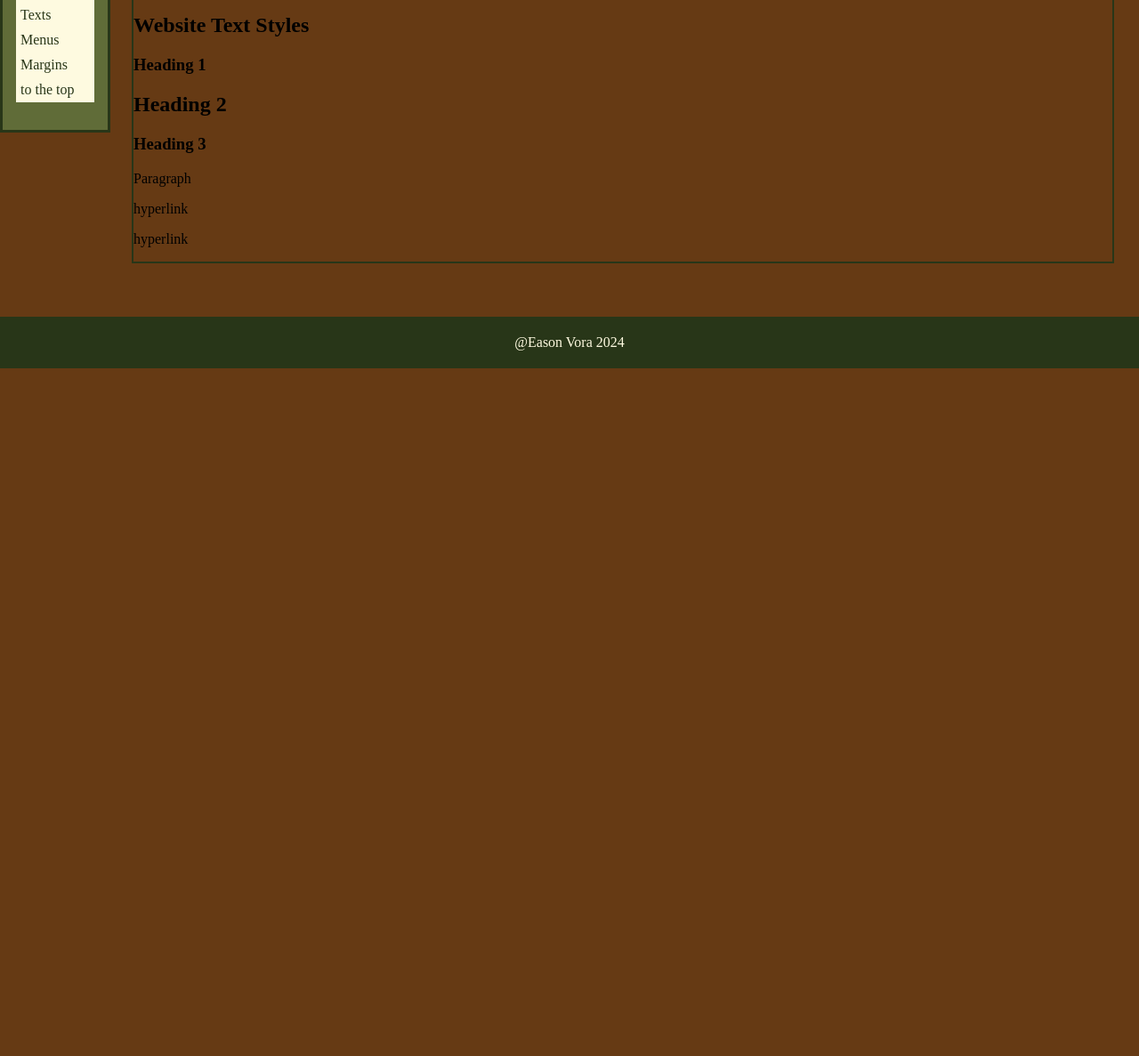
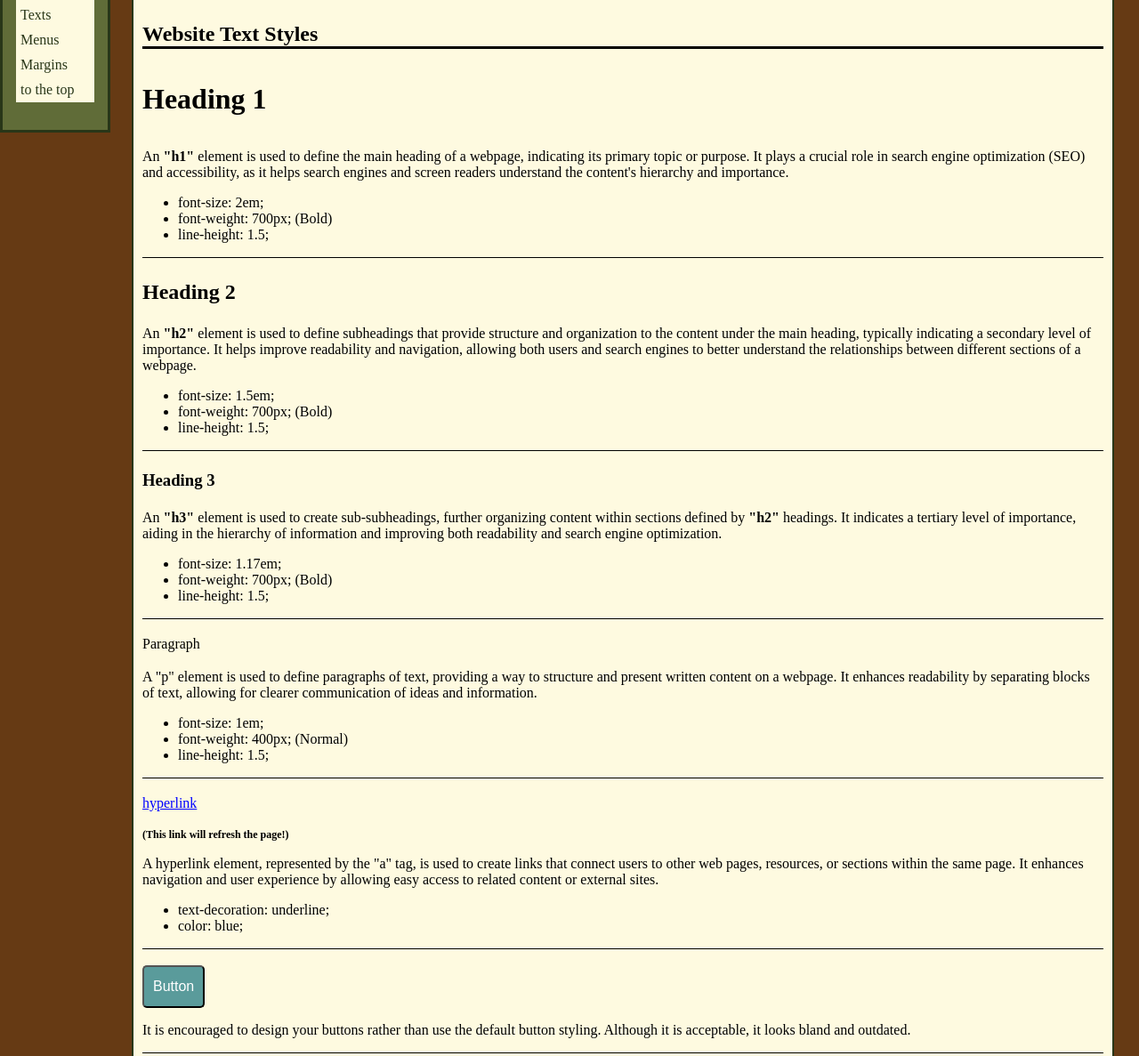
Before and after one commit to EasonVora/website-design-system-2, a plain HTML site: page pages/textstyle.html in a window 1280 px wide. Shown: the part 193-1380 px from the top of the page at 89% size. Before the commit the page ends 800 px from the top, so only its background shows below. Drawn offline with Linux system fonts and the light colour scheme.

Commit message:
assigned pages finished - unassigned pages not done

```diff
--- a/pages/pageresources/textpage.css
+++ b/pages/pageresources/textpage.css
@@ -0,0 +1,69 @@
+
+#pagetitle {
+    border-bottom: solid 3px;
+}
+#text-main {
+    background-color: #FEFAE0;
+    padding: 10px;
+}
+.textstyle-group article {
+    border-bottom: solid 1px;
+}
+#h1-style .textstyle-example {
+    font-size: 2em;
+    font-weight: 700px; /* bold */
+    line-height: 1.5;
+}
+#h2-style .textstyle-example {
+    font-size: 1.5em;
+    font-weight: 700px; /* bold */
+    line-height: 1.5;
+}
+#h3-style .textstyle-example {
+    font-size: 1.17em;
+    font-weight: 700px; /* bold */
+    line-height: 1.5;
+}
+#p-style .textstyle-example {
+    font-size: 1em; /* normal */
+    font-weight: 400px; /* normal */
+    line-height: 1.5; /* or 1.6 */
+}
+
+.underline { /* link example warnings */
+    font-size: .75em;
+    font-weight: 700;
+}
+#hyperlink-example {
+    font-size: 1em; /* normal */
+    font-weight: 400px; /* normal */
+    line-height: 1.5; /* or 1.6 */
+    text-decoration: underline;
+    color: blue;
+}
+#hyperlink-example:hover {
+    color: aqua;
+
+}
+#hyperlink-example:active {
+    color: blueviolet;
+}
+
+#button-example {
+    font-size: 1em; /* normal */
+    font-weight: 400px; /* normal */
+    line-height: 1.5; /* or 1.6 */
+    text-decoration: none;
+    background-color: rgb(90, 155, 155);
+    color: white;
+    border-radius: 5px;
+    padding: 10px;
+}
+#button-example:hover {
+    background-color: aqua;
+    color: black;
+}
+#button-example:active {
+    background-color: rgb(0, 92, 92);
+    color: white;
+}
--- a/pages/textstyle.html
+++ b/pages/textstyle.html
@@ -3,7 +3,7 @@
 <head>
     <meta charset="UTF-8">
     <meta name="viewport" content="width=device-width, initial-scale=1.0">
-    <link rel="stylesheet" href="./textstyle.html">
+    <link rel="stylesheet" href="./pageresources/textpage.css">
     <link rel="stylesheet" href="../resources/styles.css">
     <title>Web Design System-Text Style</title>
 
@@ -49,30 +49,63 @@
             <p>intro</p>
         </div>
     </header>
-    <main>
+    <main id="text-main">
         <h2 id="pagetitle">Website Text Styles</h2>
-        <section class="textstyles-group">
-            <article class="h1-style">
+        <section class="textstyle-group">
+            <article id="h1-style">
                 <h1 class="textstyle-example">Heading 1</h1>
-                <p><!-- Information about, what it's used for --></p>
+                <p>An <strong>"h1"</strong> element is used to define the main heading of a webpage, indicating its primary topic or purpose. It plays a crucial role in search engine optimization (SEO) and accessibility, as it helps search engines and screen readers understand the content's hierarchy and importance.</p>
+                <ul>
+                    <li>font-size: 2em;</li>
+                    <li>font-weight: 700px; (Bold)</li>
+                    <li>line-height: 1.5;</li>
+                </ul>
             </article>
-            <article class="h2-style">
+
+            <article id="h2-style">
                 <h2 class="textstyle-example">Heading 2</h2>
-                <p><!-- Information about, what it's used for --></p>
+                <p>An <strong>"h2"</strong> element is used to define subheadings that provide structure and organization to the content under the main heading, typically indicating a secondary level of importance. It helps improve readability and navigation, allowing both users and search engines to better understand the relationships between different sections of a webpage.</p>
+                <ul>
+                    <li>font-size: 1.5em;</li>
+                    <li>font-weight: 700px; (Bold)</li>
+                    <li>line-height: 1.5;</li>
+                </ul>
             </article>
-            <article class="h3-style">
+
+            <article id="h3-style">
                 <h3 class="textstyle-example">Heading 3</h3>
-                <p><!-- Information about, what it's used for --></p>
+                <p>An <strong>"h3"</strong> element is used to create sub-subheadings, further organizing content within sections defined by <strong>"h2"</strong> headings. It indicates a tertiary level of importance, aiding in the hierarchy of information and improving both readability and search engine optimization.</p>
+                <ul>
+                    <li>font-size: 1.17em;</li>
+                    <li>font-weight: 700px; (Bold)</li>
+                    <li>line-height: 1.5;</li>
+                </ul>
             </article>
-            <article class="p-style">
-                <p id=p-example class="textstyle-example">Paragraph</p>
-                <p><!-- Information about, what it's used for --></p>
+
+            <article id="p-style">
+                <p class="textstyle-example">Paragraph</p>
+                <p>A "p" element is used to define paragraphs of text, providing a way to structure and present written content on a webpage. It enhances readability by separating blocks of text, allowing for clearer communication of ideas and information.</p>
+                <ul>
+                    <li>font-size: 1em;</li>
+                    <li>font-weight: 400px; (Normal)</li>
+                    <li>line-height: 1.5;</li>
+                </ul>
             </article>
+
             <article class="hyperlink-style">
-                <p id="hyperlink-example" class="textstyle-example"><a href="#"></a>hyperlink</p>
-                <p id="hyperlink-example" class="textstyle-example"><a href="#"></a>hyperlink</p>
-                <p><!-- Information about, what it's used for --></p>
-                <p><!-- Other ways links can be expressed --></p>
+                <p class="textstyle-example"><a id="hyperlink-example" href="#" >hyperlink</a></p>
+                <p class="underline">(This link will refresh the page!)</p>
+                <p>A hyperlink element, represented by the "a" tag, is used to create links that connect users to other web pages, resources, or sections within the same page. It enhances navigation and user experience by allowing easy access to related content or external sites.</p>
+                <ul>
+                    <li>text-decoration: underline;</li>
+                    <li>color: blue;</li>
+                </ul>
+            </article>
+
+            <article class="button-style">
+                <br>
+                <button id="button-example">Button</button>
+                <p>It is encouraged to design your buttons rather than use the default button styling. Although it is acceptable, it looks bland and outdated.</p>
             </article>
         </section>
     </main>
```
